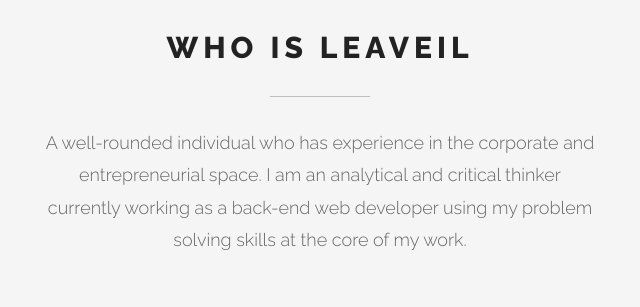
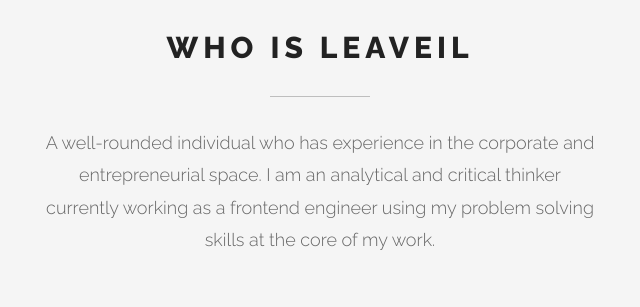
Before and after one commit to armsle2/portfolio, a website: page index.html in a window 1280 px wide. Shown: the part 940-1247 px from the top of the page, 320-960 px from the left. Drawn offline with Linux system fonts and the light colour scheme.

Commit message:
updated intro statement

```diff
--- a/index.html
+++ b/index.html
@@ -101,7 +101,7 @@
 						<h2 class="pfblock-title">Who Is Leaveil</h2>
 						<div class="pfblock-line"></div>
 						<div class="pfblock-subtitle">
-							A well-rounded individual who has experience in the corporate and entrepreneurial space. I am an analytical and critical thinker currently working as a back-end web developer using my problem solving skills at the core of my work.
+							A well-rounded individual who has experience in the corporate and entrepreneurial space. I am an analytical and critical thinker currently working as a frontend engineer using my problem solving skills at the core of my work.
 						</div>
 					</div>
 
```
